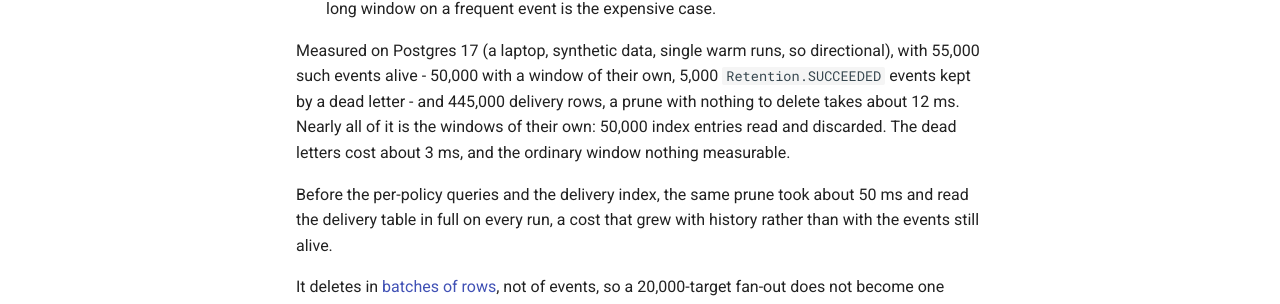
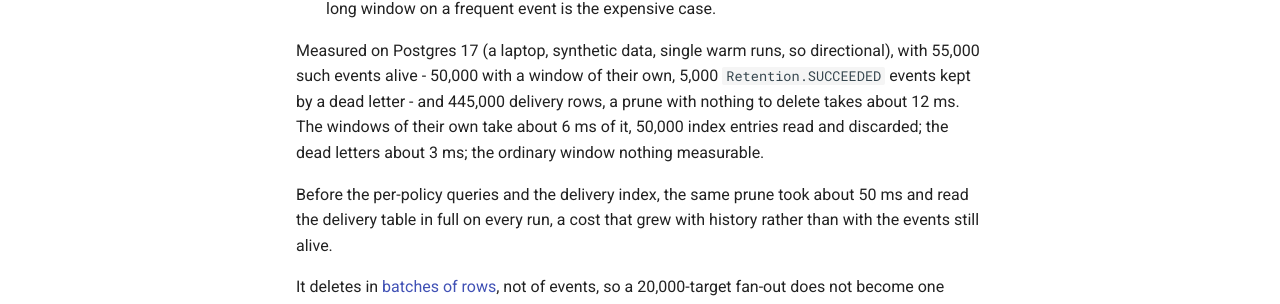
Before and after one commit to Artui/django-domain-events, an MkDocs documentation site: the page built from docs/retention.md, in a window 1280 px wide and 900 px high, scrolled down 2192 px. Shown: the part 506-810 px from the top of the window. Built offline with MkDocs 1.6.1 and Material for MkDocs 9.7.7, drawn with Linux system fonts in a browser that asks for light colours; comment, search, counter and statistics services are not loaded.

Commit message:
Split the measured sweep time by query as measured
Co-Authored-By: Claude Sonnet 5.5 <noreply@anthropic.com>

```diff
--- a/docs/retention.md
+++ b/docs/retention.md
@@ -108,9 +108,9 @@ their own are alive, and not with how much the tables have ever held:
 Measured on Postgres 17 (a laptop, synthetic data, single warm runs, so
 directional), with 55,000 such events alive - 50,000 with a window of their
 own, 5,000 `Retention.SUCCEEDED` events kept by a dead letter - and 445,000
-delivery rows, a prune with nothing to delete takes about 12 ms. Nearly all of
-it is the windows of their own: 50,000 index entries read and discarded. The
-dead letters cost about 3 ms, and the ordinary window nothing measurable.
+delivery rows, a prune with nothing to delete takes about 12 ms. The windows of
+their own take about 6 ms of it, 50,000 index entries read and discarded; the
+dead letters about 3 ms; the ordinary window nothing measurable.
 
 Before the per-policy queries and the delivery index, the same prune took about
 50 ms and read the delivery table in full on every run, a cost that grew with
```
